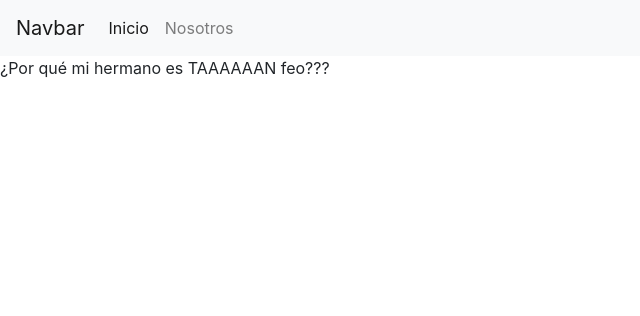
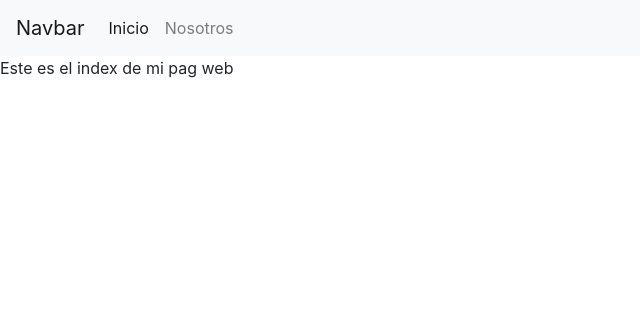
Before and after one commit to dstuvenusm/iwg101-webproyect1, a Flask app: page / in a window 1280 px wide. Shown: the top 316 px of the page, without its empty margins (0-640 px from the left). Run offline with Flask 2, Linux system fonts and the light colour scheme; some libraries are stand-ins or nearby versions.

Commit message:
cambio de index

```diff
--- a/templates/index.html
+++ b/templates/index.html
@@ -9,5 +9,5 @@ active
 {% endblock %}
 
 {% block contenido %}
-¿Por qué mi hermano es TAAAAAAN feo???
+Este es el index de mi pag web
 {% endblock %}
```
